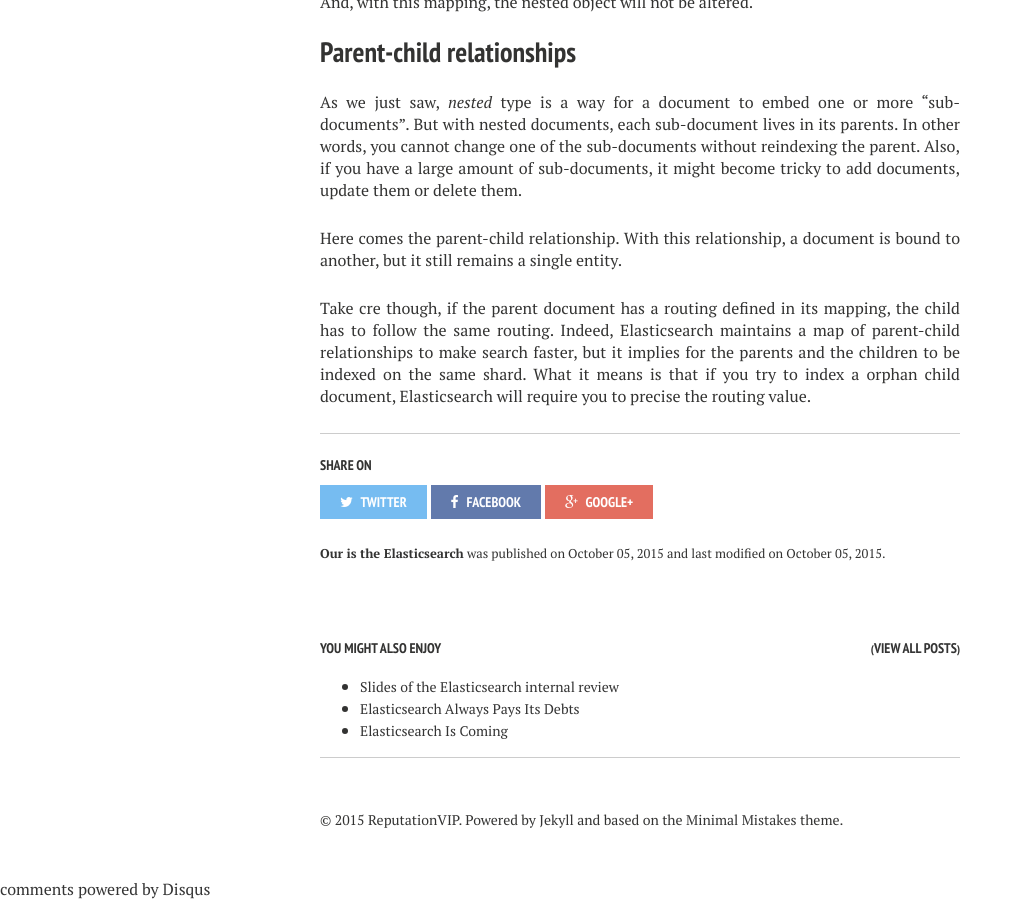
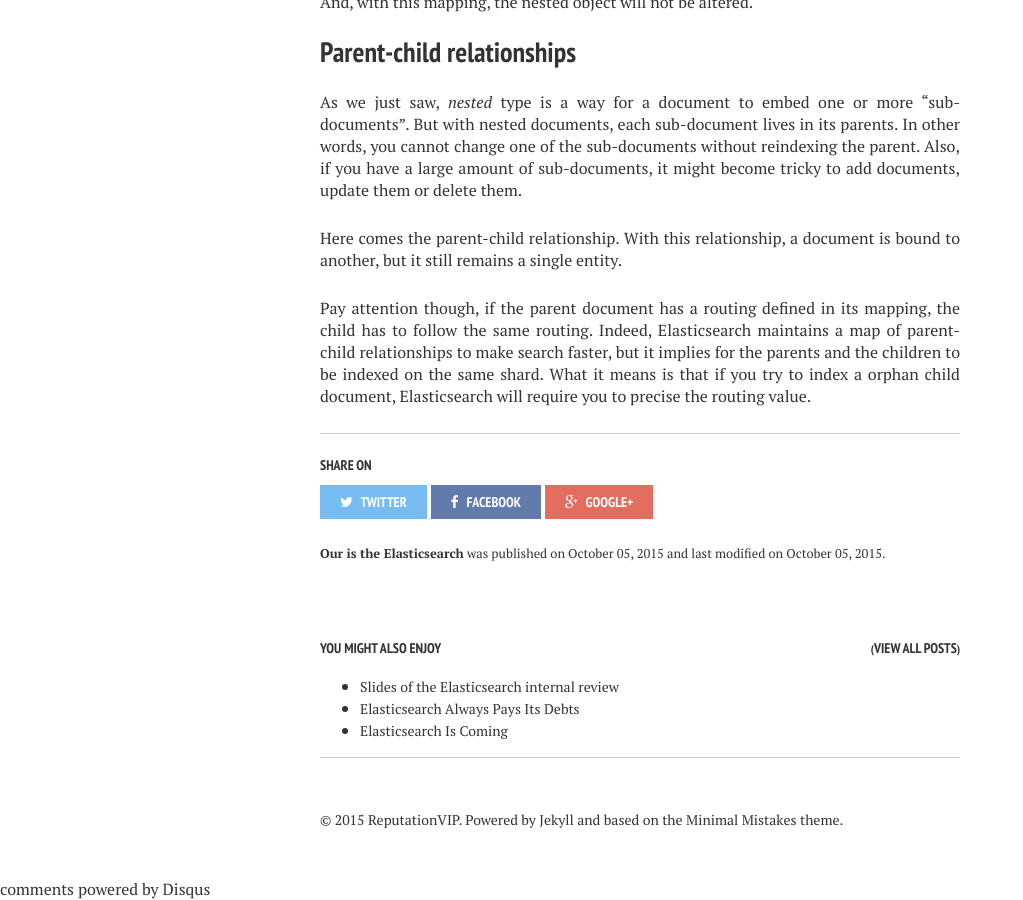
Before and after one commit to semji/reputationvip.github.io, a Jekyll site: the page built from _posts/2015-10-05-elasticsearch-our-is-elasticsearch.md, in a window 1280 px wide and 900 px high, scrolled down 6539 px. Shown: the whole window, without its empty margins (0-1023 px from the left). Built offline with Jekyll 4.4.1, drawn with Linux system fonts in a browser that asks for light colours; nearby versions of some CDN libraries; comment, search, counter and statistics services are not loaded.

Commit message:
Spelling mistake

```diff
--- a/_posts/2015-10-05-elasticsearch-our-is-elasticsearch.md
+++ b/_posts/2015-10-05-elasticsearch-our-is-elasticsearch.md
@@ -260,7 +260,7 @@ or delete them.
 Here comes the parent-child relationship. With this relationship, a document is bound to another, but it still remains
 a single entity.
 
-Take cre though, if the parent document has a routing defined in its mapping, the child has to follow the same routing.
+Pay attention though, if the parent document has a routing defined in its mapping, the child has to follow the same routing.
 Indeed, Elasticsearch maintains a map of parent-child relationships to make search faster, but it implies for the
 parents and the children to be indexed on the same shard. What it means is that if you try to index a orphan child
 document, Elasticsearch will require you to precise the routing value.
```
